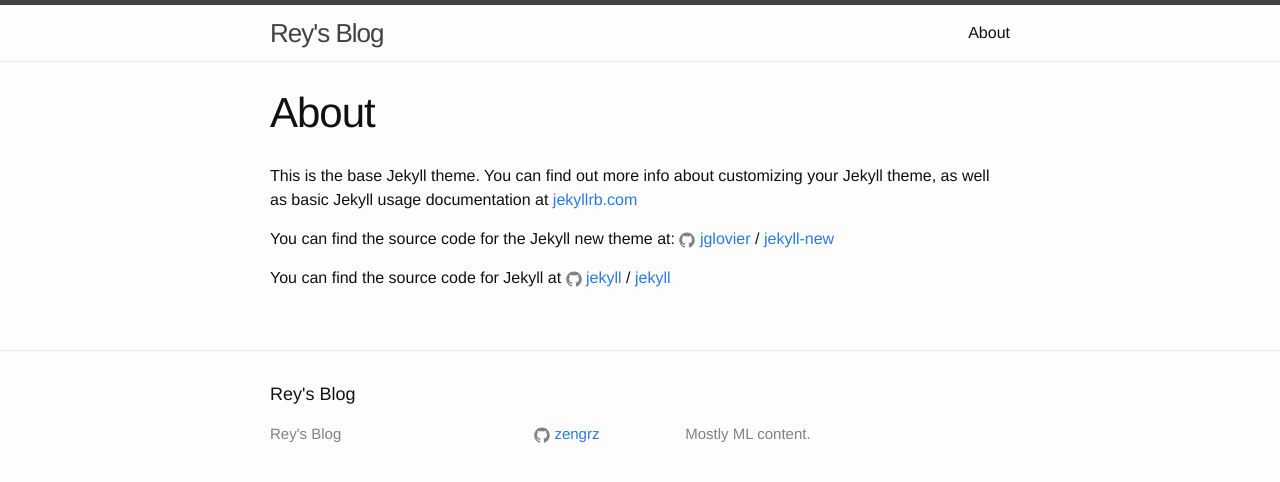
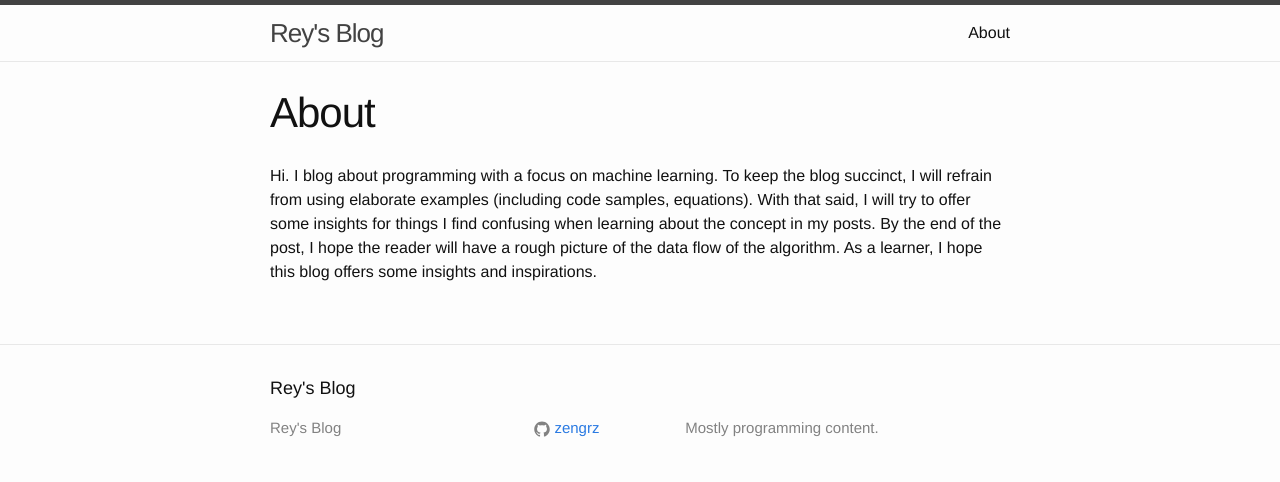
Before and after one commit to zengrz/zengrz.github.io, a Jekyll site: the page built from about.md, in a window 1280 px wide. Shown: the top 482 px of the page. Built offline with Jekyll 4.4.1, drawn with Linux system fonts in a browser that asks for light colours.

Commit message:
added 2 new posts

```diff
--- a/_config.yml
+++ b/_config.yml
@@ -9,7 +9,7 @@
 title: Rey's Blog
 #email: your-email@domain.com
 description: > # this means to ignore newlines until "baseurl:"
-  Mostly ML content.
+  Mostly programming content.
 baseurl: "" # the subpath of your site, e.g. /blog
 url: "http://yourdomain.com" # the base hostname & protocol for your site
 #twitter_username: jekyllrb
--- a/about.md
+++ b/about.md
@@ -3,13 +3,4 @@ layout: page
 title: About
 permalink: /about/
 ---
-
-This is the base Jekyll theme. You can find out more info about customizing your Jekyll theme, as well as basic Jekyll usage documentation at [jekyllrb.com](http://jekyllrb.com/)
-
-You can find the source code for the Jekyll new theme at:
-{% include icon-github.html username="jglovier" %} /
-[jekyll-new](https://github.com/jglovier/jekyll-new)
-
-You can find the source code for Jekyll at
-{% include icon-github.html username="jekyll" %} /
-[jekyll](https://github.com/jekyll/jekyll)
+Hi. I blog about programming with a focus on machine learning. To keep the blog succinct, I will refrain from using elaborate examples (including code samples, equations). With that said, I will try to offer some insights for things I find confusing when learning about the concept in my posts. By the end of the post, I hope the reader will have a rough picture of the data flow of the algorithm. As a learner, I hope this blog offers some insights and inspirations.
```
Also changed, not shown: _posts/2018-07-31-welcome-to-jekyll.markdown (deleted, +0 -25 lines), _posts/2018-08-04-YOLO.markdown (added, +54 -0 lines), _posts/2018-08-06-Deep_Visual-Semantic_Alignments_Karpathy.markdown (added, +23 -0 lines).
